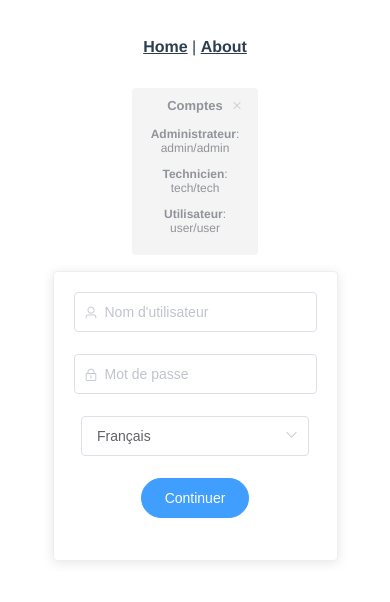
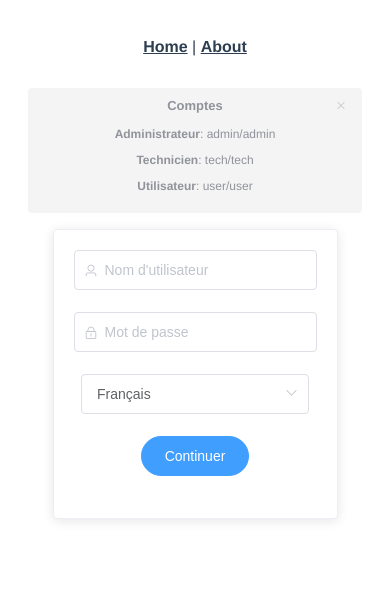
Before and after one commit to KarimDaghari/glpi-front, a Vue app: page /login in a window 390 px wide. Shown: the top 602 px of the page. Built offline with nearby package versions, Linux system fonts and the light colour scheme.

Commit message:
style(): adjust responsive behavior of alert box

```diff
--- a/src/views/Login.vue
+++ b/src/views/Login.vue
@@ -1,7 +1,8 @@
 <template>
   <div>
     <el-row type="flex" justify="center">
-      <el-col></el-col>
+      <el-col :xs="0"></el-col>
+      <el-col>
         <el-alert title="Comptes" center>
           <template #default>
             <p><strong>Administrateur</strong>: admin/admin</p>
@@ -9,7 +10,8 @@
             <p><strong>Utilisateur</strong>: user/user</p>
           </template>
         </el-alert>
-      <el-col></el-col>
+      </el-col>
+      <el-col :xs="0"></el-col>
     </el-row>
     <el-row type="flex" justify="center">
       <el-card>
```
Lines whose indentation alone changed are shown as unchanged.
